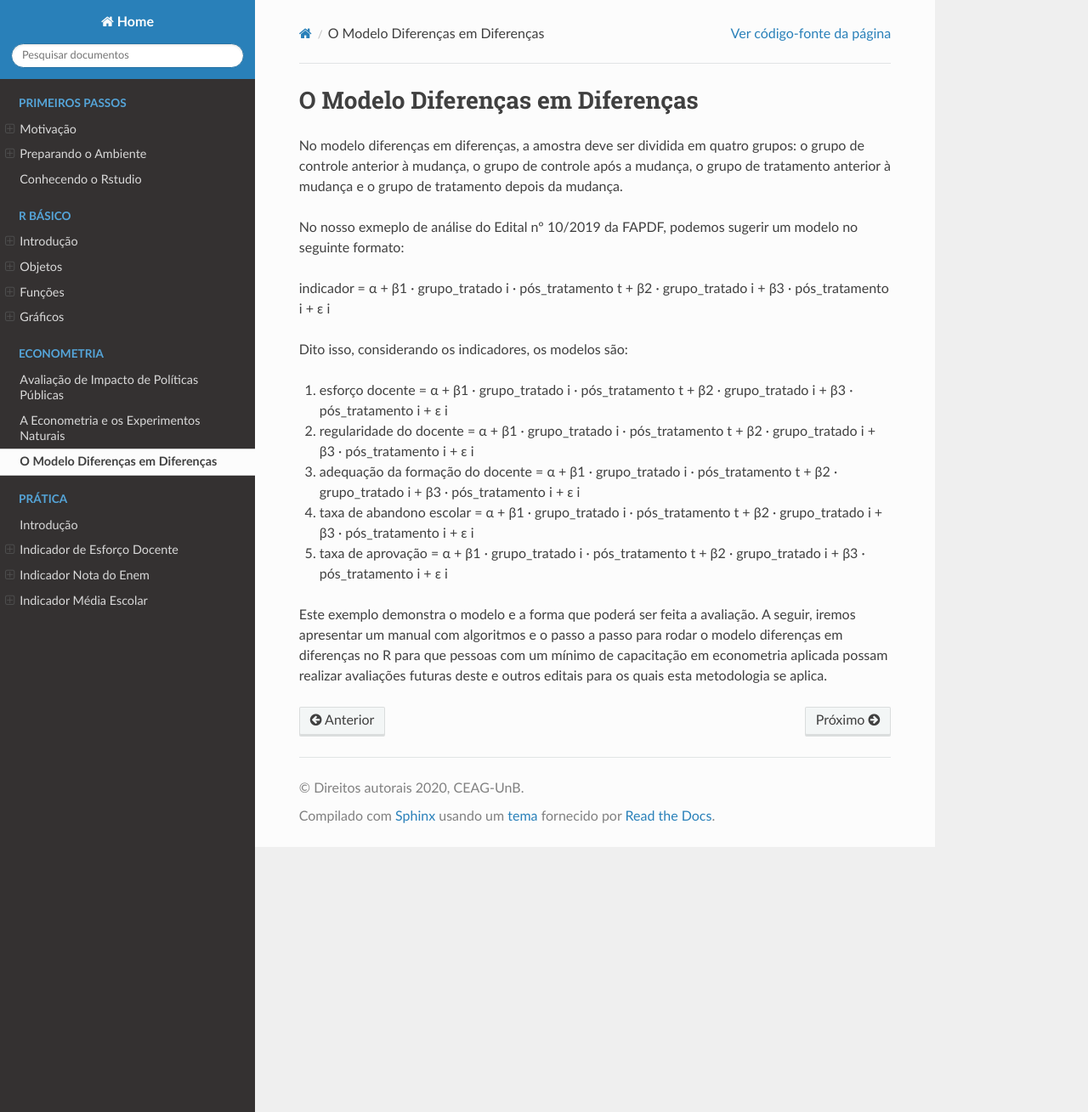
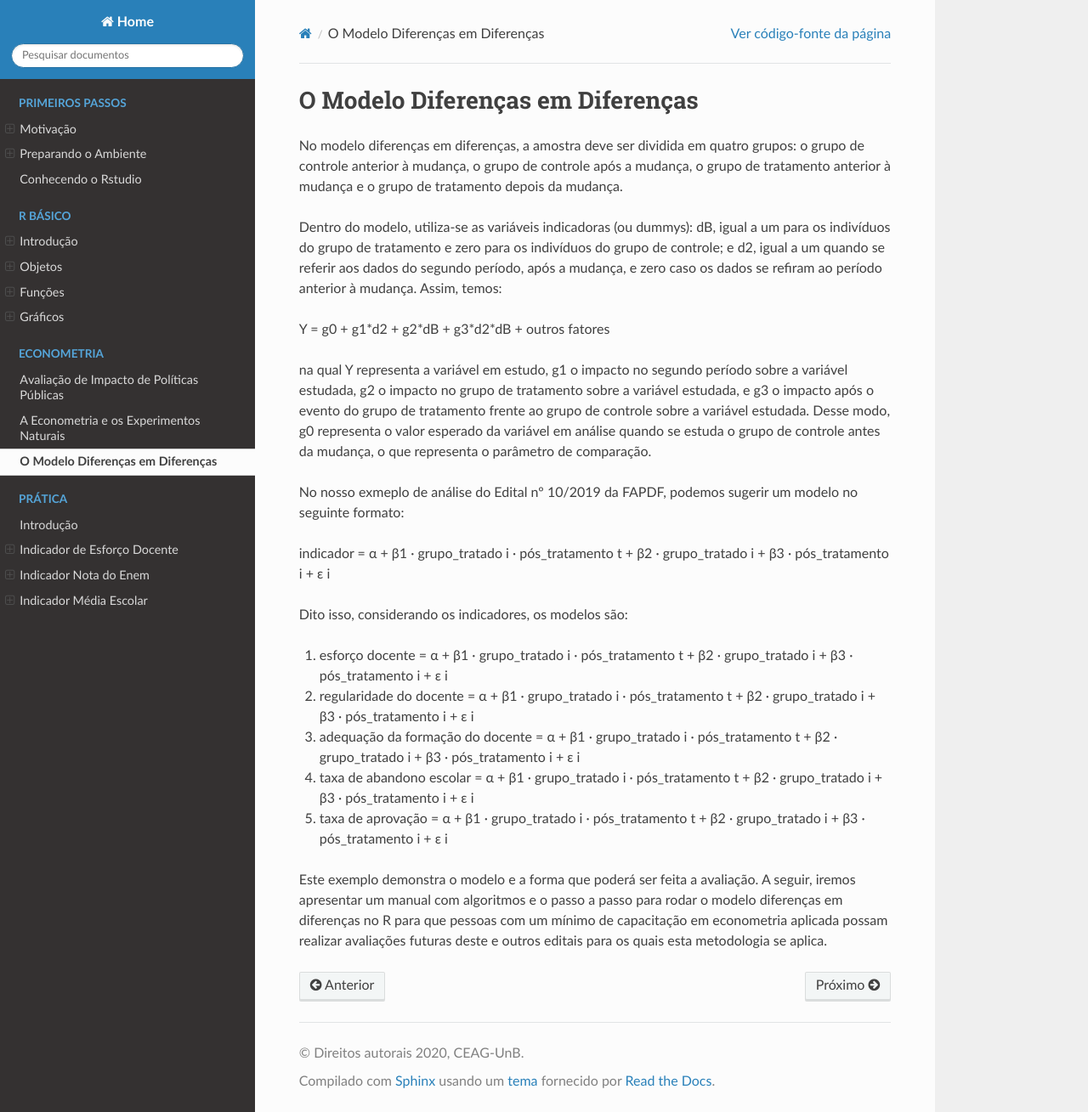
Before and after one commit to VitorGGs/manual-diff, a Sphinx documentation site: the page built from docs/econometria/did.rst, in a window 1280 px wide and 1309 px high. Shown: the whole window at 85% size. Built offline with Sphinx 7.4.7 and the Read the Docs theme 2.0.0, drawn with Linux system fonts in a browser that asks for light colours.

Commit message:
Update did.rst

```diff
--- a/docs/econometria/did.rst
+++ b/docs/econometria/did.rst
@@ -3,6 +3,12 @@ O Modelo Diferenças em Diferenças
 """"""""""""""""""""""""
 
 No modelo diferenças em diferenças, a amostra deve ser dividida em quatro grupos: o grupo de controle anterior à mudança, o grupo de controle após a mudança, o grupo de tratamento anterior à mudança e o grupo de tratamento depois da mudança.
+
+Dentro do modelo, utiliza-se as variáveis indicadoras (ou dummys): dB, igual a um para os indivíduos do grupo de tratamento e zero para os indivíduos do grupo de controle; e d2, igual a um quando se referir aos dados do segundo período, após a mudança, e zero caso os dados se refiram ao período anterior à mudança. Assim, temos:
+
+Y = g0 + g1*d2 + g2*dB + g3*d2*dB + outros fatores
+
+na qual Y representa a variável em estudo, g1 o impacto no segundo período sobre a variável estudada, g2 o impacto no grupo de tratamento sobre a variável estudada, e g3 o impacto após o evento do grupo de tratamento frente ao grupo de controle sobre a variável estudada. Desse modo, g0 representa o valor esperado da variável em análise quando se estuda o grupo de controle antes da mudança, o que representa o parâmetro de comparação.
 
 No nosso exmeplo de análise do Edital nº 10/2019 da FAPDF, podemos sugerir um modelo no seguinte formato:
 
```
